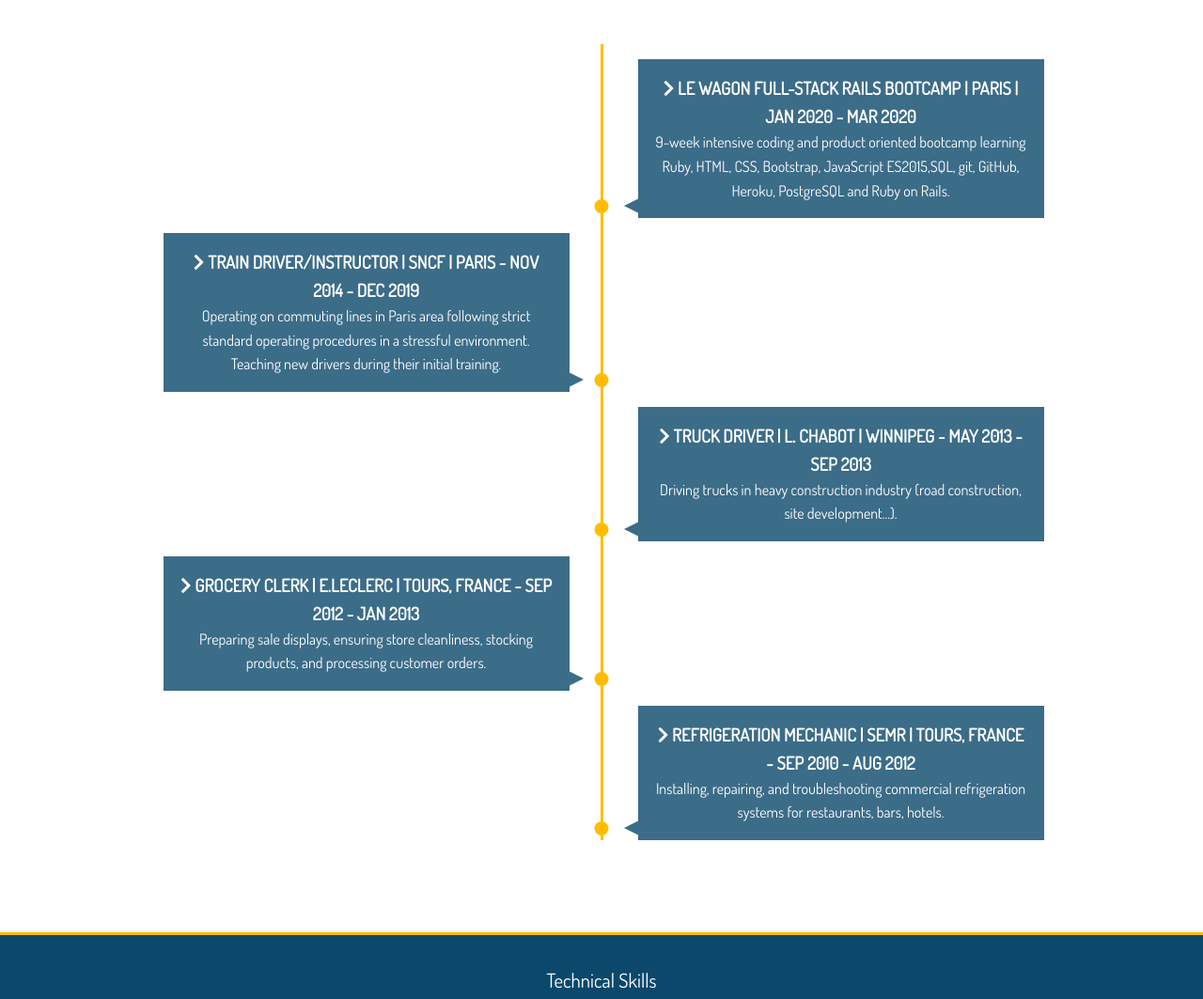
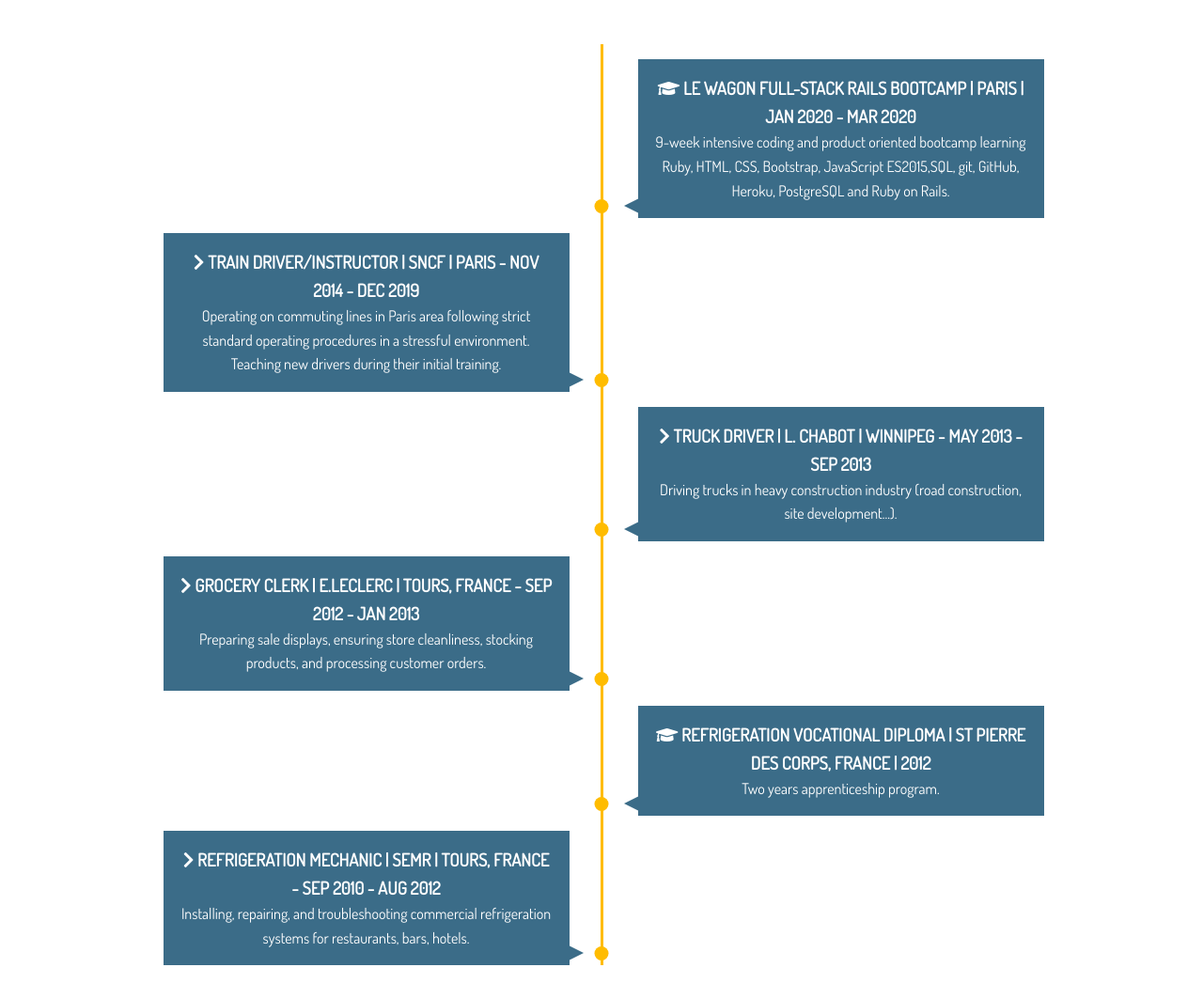
Before and after one commit to benjamin1555/benjamin1555.github.io, a website: page index.html in a window 1280 px wide. Shown: the part 1391-2454 px from the top of the page at 94% size. Drawn offline with nearby package versions, Linux system fonts and the light colour scheme.

Commit message:
modify timeline

```diff
--- a/index.html
+++ b/index.html
@@ -65,7 +65,7 @@
         <ul>
           <li>
             <div>
-              <h3><i class="fas fa-chevron-right"></i> Le Wagon Full-Stack Rails Bootcamp | Paris | Jan 2020 - Mar 2020</h3>
+              <h3><i class="fas fa-graduation-cap"></i> Le Wagon Full-Stack Rails Bootcamp | Paris | Jan 2020 - Mar 2020</h3>
               <p>
                 9-week intensive coding and product oriented bootcamp learning Ruby,
                 HTML, CSS, Bootstrap, JavaScript ES2015,SQL, git, GitHub, Heroku,
@@ -101,6 +101,16 @@
               <p>
                 Preparing sale displays, ensuring store cleanliness, stocking products, and
                 processing customer orders.
+              </p>
+            </div>
+          </li>
+
+
+          <li>
+            <div>
+              <h3><i class="fas fa-graduation-cap"></i> Refrigeration Vocational Diploma | St Pierre des Corps, France | 2012</h3>
+              <p>
+                Two years apprenticeship program.
               </p>
             </div>
           </li>
```
